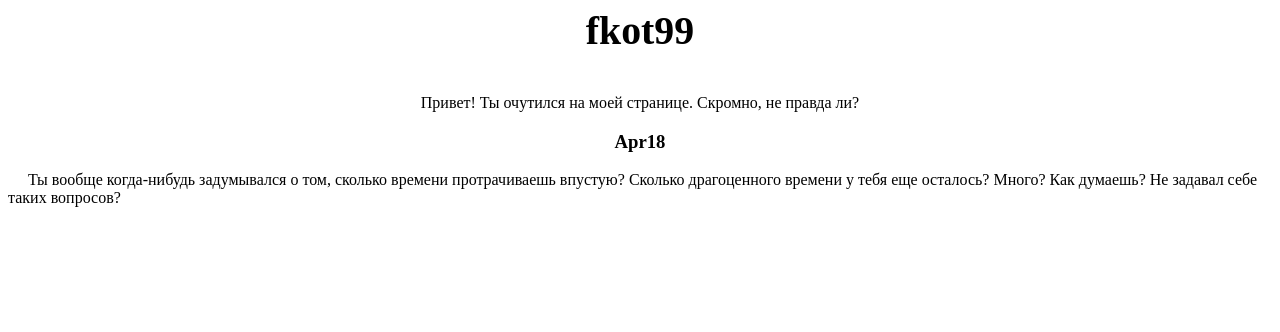
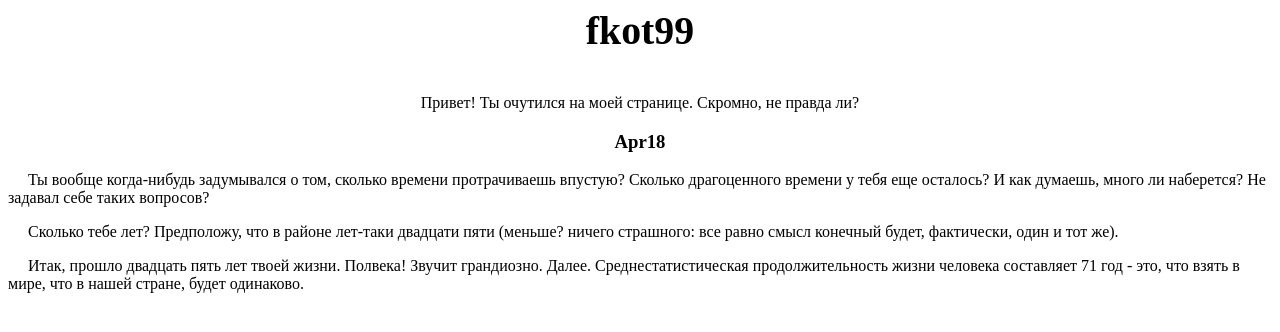
Before and after one commit to fkot99/fkot99.github.io, a plain HTML site: page index.html in a window 1280 px wide. Drawn offline with Linux system fonts and the light colour scheme.

Commit message:
Update index.html

```diff
--- a/index.html
+++ b/index.html
@@ -13,6 +13,8 @@
 	  <p><center>Привет! Ты очутился на моей странице. Скромно, не правда ли?</center></p>
 
 	  <h3><center>Apr18</center></h3>
-          <p><padding:10px>Ты вообще когда-нибудь задумывался о том, сколько времени протрачиваешь впустую? Сколько драгоценного времени у тебя еще осталось? Много? Как думаешь? Не задавал себе таких вопросов? </p>
+          <p>Ты вообще когда-нибудь задумывался о том, сколько времени протрачиваешь впустую? Сколько драгоценного времени у тебя еще осталось? И как думаешь, много ли наберется? Не задавал себе таких вопросов?</p>
+	  <p>Сколько тебе лет? Предположу, что в районе лет-таки двадцати пяти (меньше? ничего страшного: все равно смысл конечный будет, фактически, один и тот же).
+	  <p>Итак, прошло двадцать пять лет твоей жизни. Полвека! Звучит грандиозно. Далее. Среднестатистическая продолжительность жизни человека составляет 71 год - это, что взять в мире, что в нашей стране, будет одинаково.</p>
   </body>
 </html>
```
